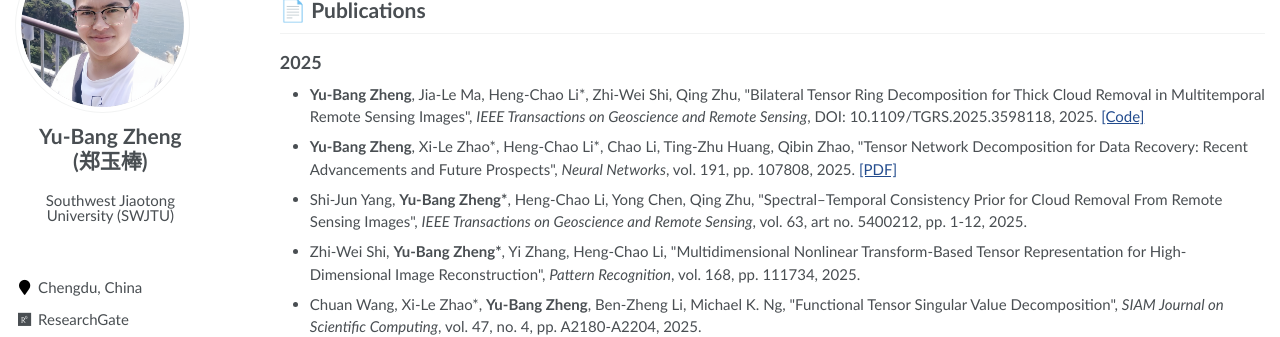
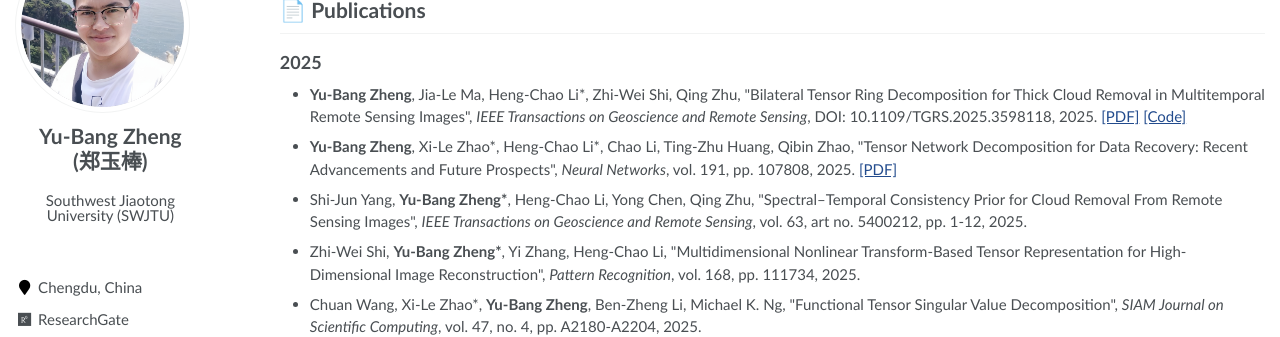
Before and after one commit to YuBangZheng/yubangzheng.github.io, a Jekyll site: the page built from pages/about.md, in a window 1280 px wide and 900 px high, scrolled down 619 px. Shown: the part 153-490 px from the top of the window. Built offline with Jekyll 4.4.1, drawn with Linux system fonts in a browser that asks for light colours; a script that is not in the unit is left out.

Commit message:
Update about.md

```diff
--- a/pages/about.md
+++ b/pages/about.md
@@ -70,7 +70,7 @@
 
 ## 2025
 
-- **Yu-Bang Zheng**, Jia-Le Ma, Heng-Chao Li\*, Zhi-Wei Shi, Qing Zhu, \"Bilateral Tensor Ring Decomposition for Thick Cloud Removal in Multitemporal Remote Sensing Images\", _IEEE Transactions on Geoscience and Remote Sensing_, DOI: 10.1109/TGRS.2025.3598118, 2025. [[Code]](https://yubangzheng.github.io/codes/Code_BTR_CR.zip)
+- **Yu-Bang Zheng**, Jia-Le Ma, Heng-Chao Li\*, Zhi-Wei Shi, Qing Zhu, \"Bilateral Tensor Ring Decomposition for Thick Cloud Removal in Multitemporal Remote Sensing Images\", _IEEE Transactions on Geoscience and Remote Sensing_, DOI: 10.1109/TGRS.2025.3598118, 2025. [[PDF]](https://ieeexplore.ieee.org/document/11123527) [[Code]](https://yubangzheng.github.io/codes/Code_BTR_CR.zip)
 
 - **Yu-Bang Zheng**, Xi-Le Zhao\*, Heng-Chao Li\*, Chao Li, Ting-Zhu Huang, Qibin Zhao, \"Tensor Network Decomposition for Data Recovery: Recent Advancements and Future Prospects\", _Neural Networks_, vol. 191, pp. 107808, 2025. [[PDF]](https://www.sciencedirect.com/science/article/pii/S0893608025006884)
 
```
